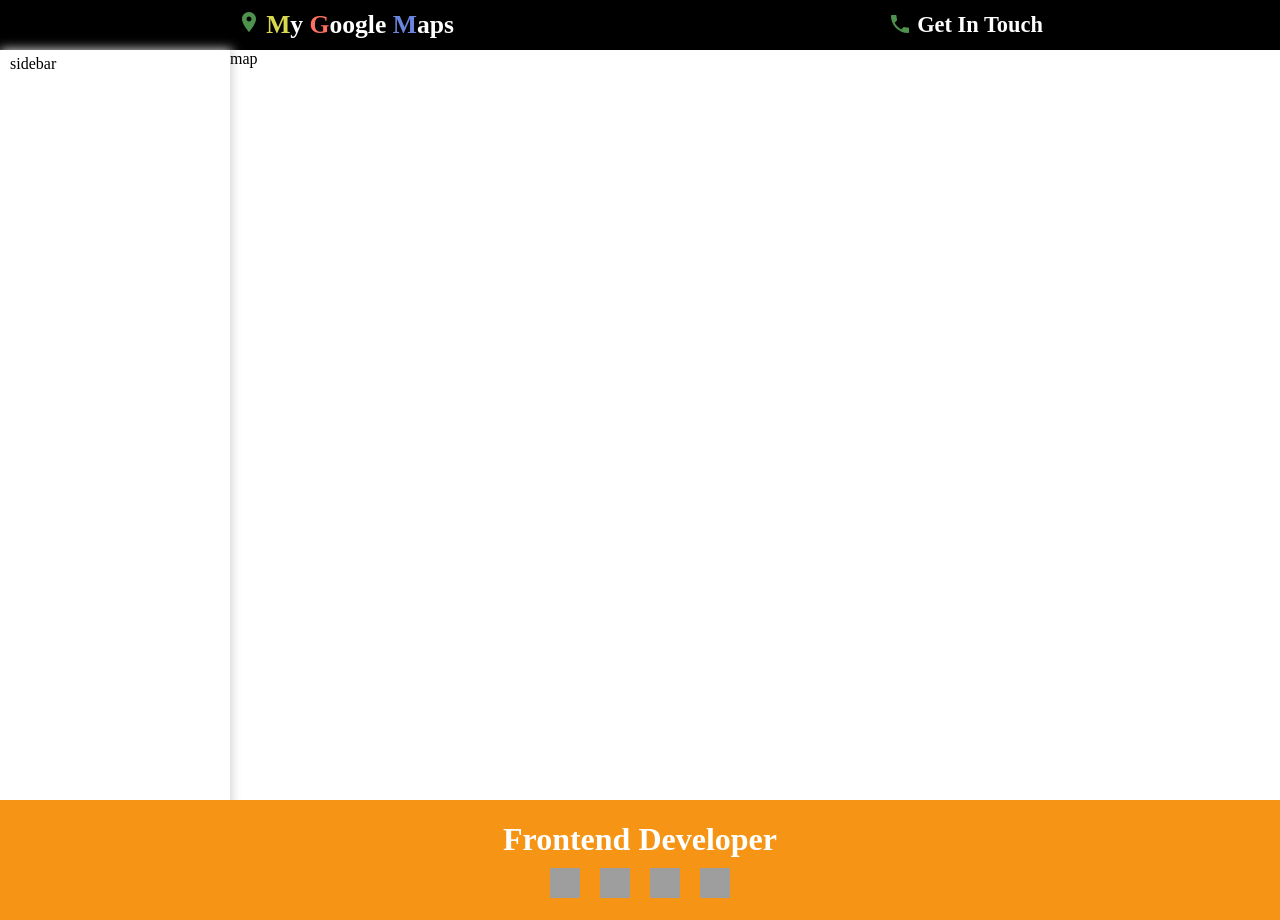
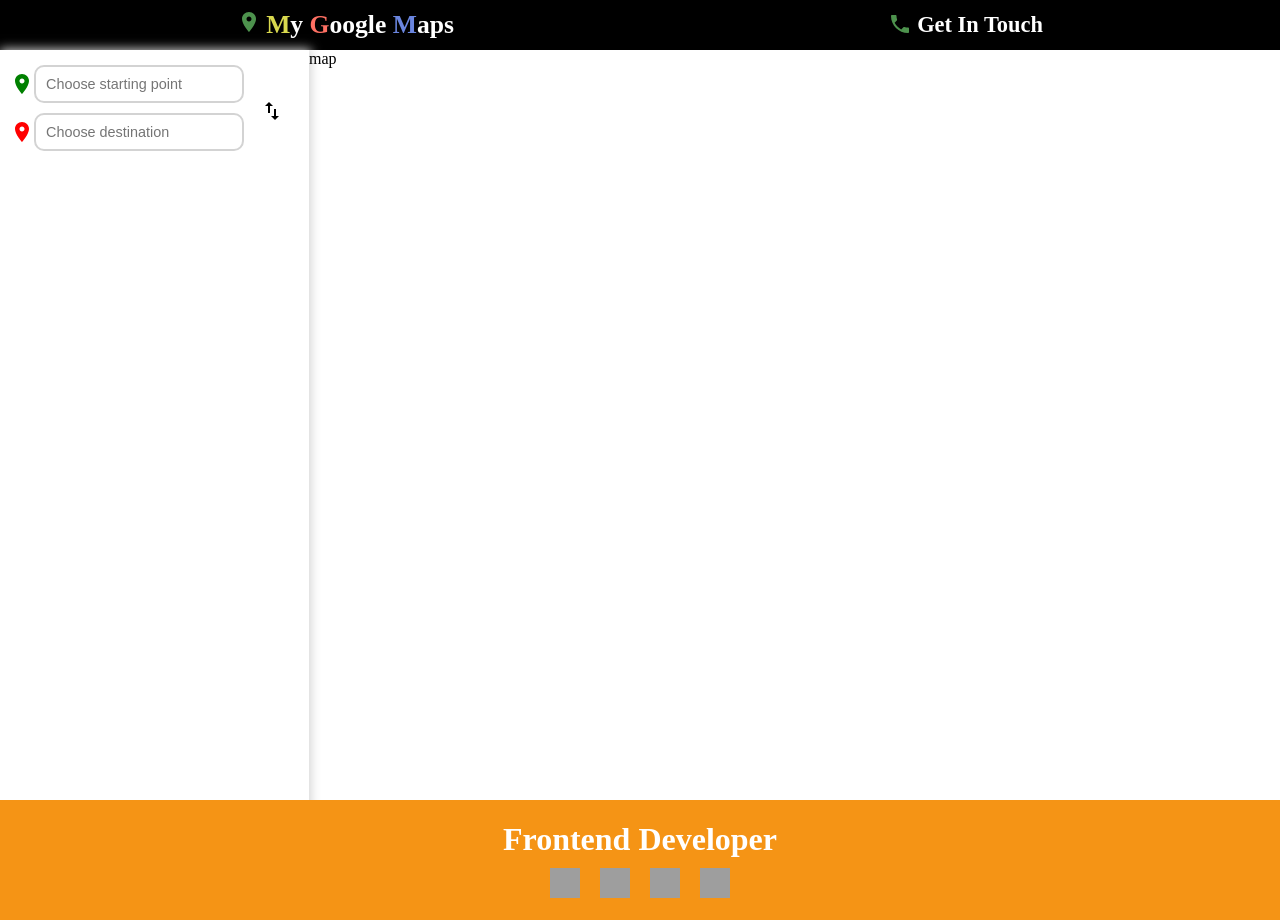
Before and after one commit to Dasharath9920/myGoogleMap, a React (Create React App) app in the folder my_google_maps/: page / in a window 1280 px wide. Built offline with nearby package versions, Linux system fonts and the light colour scheme; grey boxes are pictures that could not be loaded; the HTML template or start-up script is replaced by a standard one.

Commit message:
feat(sidebar): design sidebar

```diff
--- a/my_google_maps/src/App.css
+++ b/my_google_maps/src/App.css
@@ -79,9 +79,44 @@
 .sidebar{
   flex: 1;
   display: flex;
-  flex-direction: column;
   padding: 5px 10px;
   box-shadow: 1px 0px 10px 1px lightgrey;
+}
+
+.sidebar .location{
+  display: flex;
+  align-items: center;
+  justify-content: center;
+  margin: 10px 0px;
+}
+
+.sidebar .location:nth-child(1) .location-icon{
+  color: green;
+}
+
+.sidebar .location:nth-child(2) .location-icon{
+  color:red;
+}
+
+.sidebar .swap-button{
+  margin: 40px 10px;
+  height: 35px;
+  width: 35px;
+  background-color: transparent;
+  border: none;
+  cursor: pointer;
+}
+
+.sidebar input{
+  border: none;
+  outline: none;
+  font-size: .9rem;
+}
+
+.sidebar .location-search{
+  padding: 8px 10px;
+  border: 2px solid lightgrey;
+  border-radius: 10px;
 }
 
 .map{
--- a/my_google_maps/src/components/navbar/home/sidebar/sidebar.js
+++ b/my_google_maps/src/components/navbar/home/sidebar/sidebar.js
@@ -1,8 +1,26 @@
 import React from 'react'
+import PlaceIcon from '@mui/icons-material/Place';
+import SwapVertIcon from '@mui/icons-material/SwapVert';
 
 function Sidebar() {
   return (
-    <div className='sidebar'>sidebar</div>
+    <div className='sidebar'>
+        <div className="locations_container">
+            <div className="location">
+                <PlaceIcon className='location-icon'/>
+                <div  className='location-search'>
+                    <input type="text" placeholder='Choose starting point'/>
+                </div>
+            </div>
+            <div className="location">
+                <PlaceIcon className='location-icon'/>
+                <div className='location-search'>
+                    <input type="text" placeholder='Choose destination'/>
+                </div>
+            </div>
+        </div>
+        <button className='swap-button'><SwapVertIcon className='swap-icon'/></button>
+    </div>
   )
 }
 
```
